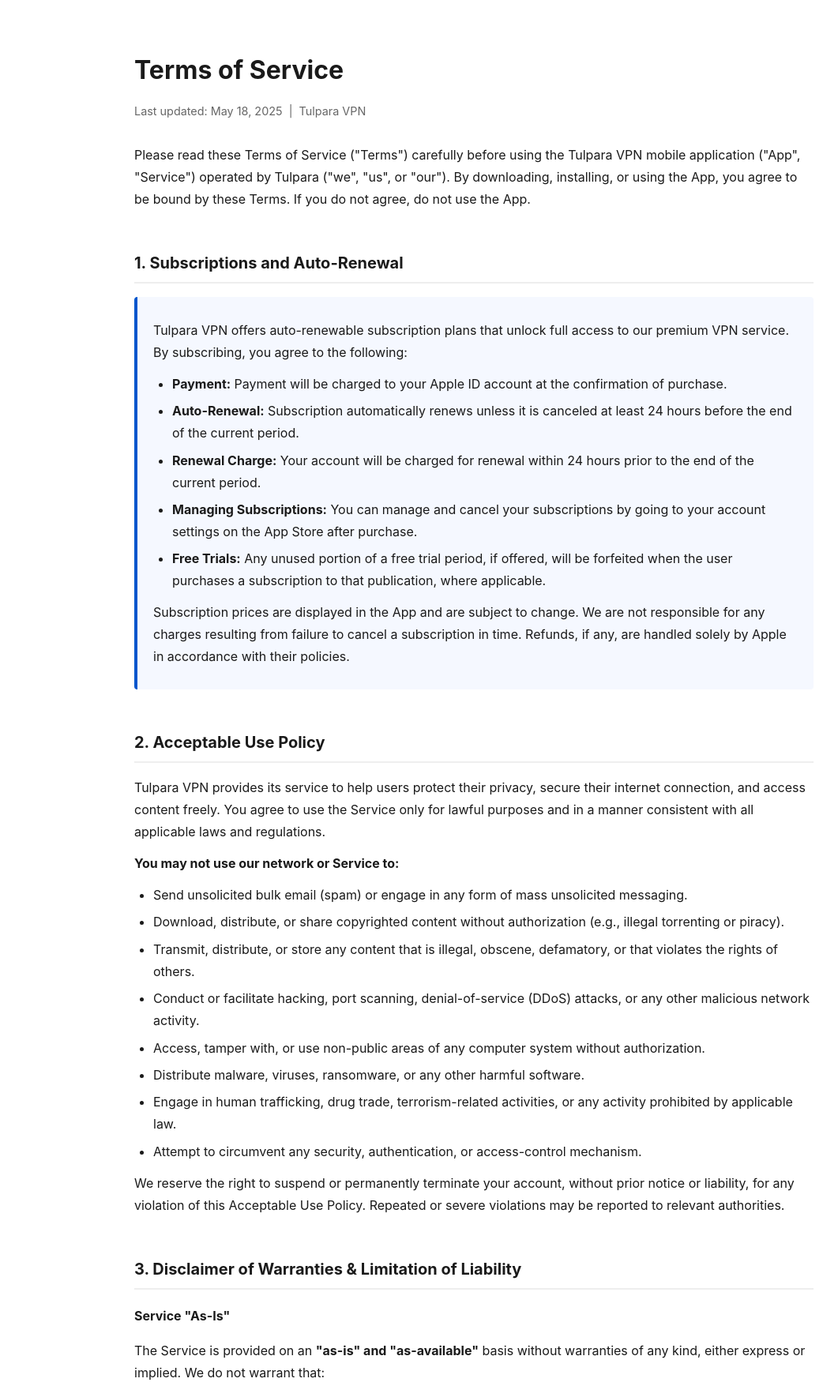
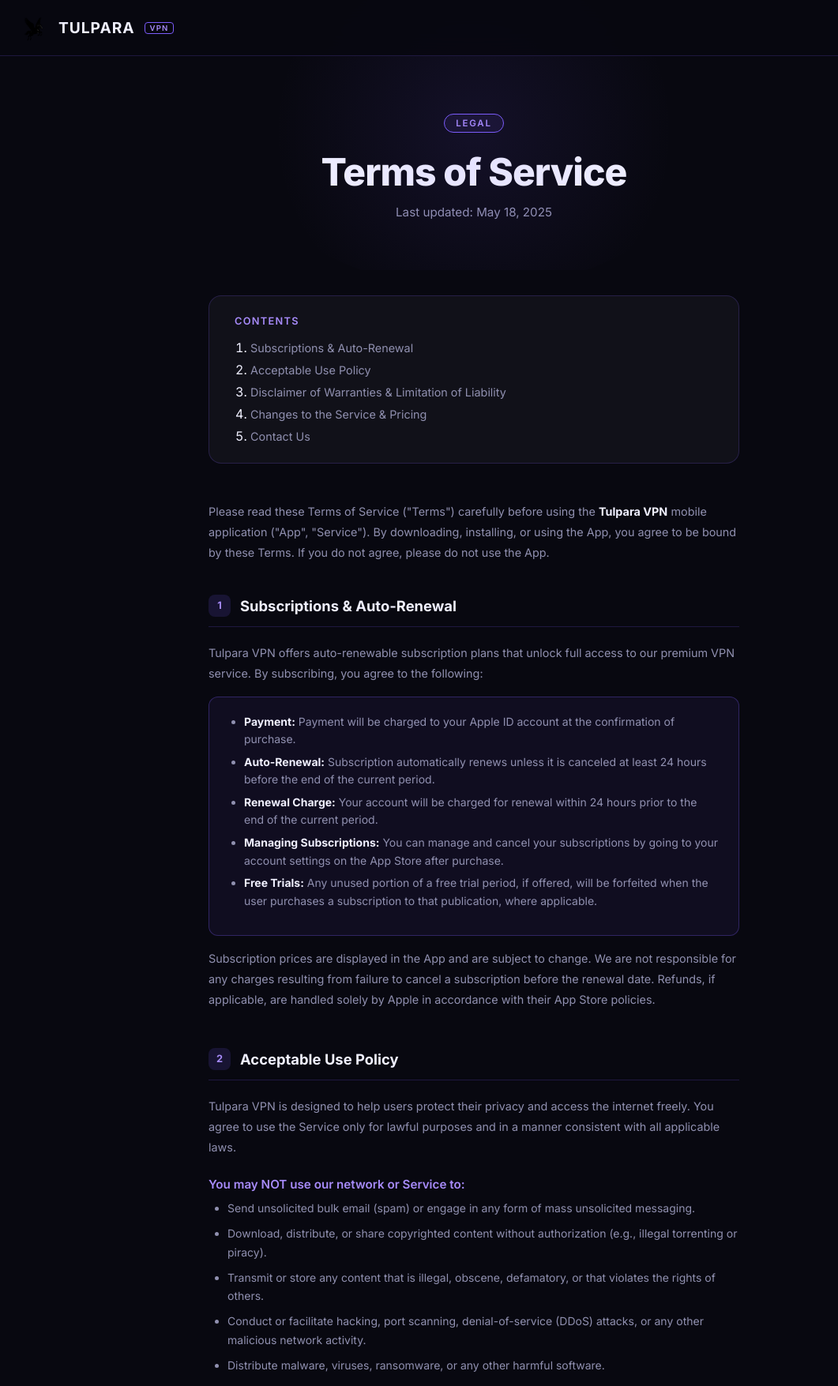
Before and after one commit to u-demiroz/tulparavpn, a plain HTML site: page terms-of-service.html in a window 1280 px wide. Shown: the top 1755 px of the page at 79% size, without its empty margins (40-1101 px from the left). Drawn offline with Linux system fonts and the light colour scheme.

Commit message:
Redesign Terms of Service — match site dark theme (Inter, purple accent, nav/footer)

```diff
--- a/terms-of-service.html
+++ b/terms-of-service.html
@@ -2,150 +2,349 @@
 <html lang="en">
 <head>
   <meta charset="UTF-8" />
-  <meta name="viewport" content="width=device-width, initial-scale=1.0"/>
-  <title>Terms of Service – Tulpara VPN</title>
+  <meta name="viewport" content="width=device-width, initial-scale=1.0" />
+  <title>Terms of Service — Tulpara VPN</title>
+  <meta name="description" content="Tulpara VPN Terms of Service — Read our usage terms, subscription rules, and policies." />
+  <link rel="icon" href="assets/logo.png" type="image/png" />
+  <link href="https://fonts.googleapis.com/css2?family=Inter:wght@300;400;500;600;700;800&display=swap" rel="stylesheet" />
   <style>
+    *, *::before, *::after { box-sizing: border-box; margin: 0; padding: 0; }
+
+    :root {
+      --bg: #080810;
+      --bg2: #0e0e1a;
+      --accent: #7c5cfc;
+      --accent2: #a78bfa;
+      --accent-glow: rgba(124, 92, 252, 0.3);
+      --text: #f0f0ff;
+      --text2: #9090b0;
+      --border: rgba(124, 92, 252, 0.2);
+      --card: rgba(255,255,255,0.04);
+    }
+
+    html { scroll-behavior: smooth; }
     body {
-      font-family: -apple-system, BlinkMacSystemFont, "Segoe UI", Roboto, Helvetica, Arial, sans-serif;
-      max-width: 860px;
+      font-family: 'Inter', sans-serif;
+      background: var(--bg);
+      color: var(--text);
+      min-height: 100vh;
+      overflow-x: hidden;
+    }
+
+    /* ── NAV ── */
+    nav {
+      position: fixed; top: 0; left: 0; right: 0; z-index: 100;
+      display: flex; align-items: center; justify-content: space-between;
+      padding: 1rem 5%;
+      background: rgba(8, 8, 16, 0.85);
+      backdrop-filter: blur(16px);
+      border-bottom: 1px solid var(--border);
+    }
+    .nav-logo {
+      display: flex; align-items: center; gap: 0.75rem; text-decoration: none;
+    }
+    .nav-logo img { width: 38px; height: 38px; object-fit: contain; }
+    .nav-logo span { font-size: 1.2rem; font-weight: 700; color: var(--text); letter-spacing: 0.05em; }
+    .nav-logo .vpn-badge {
+      font-size: 0.6rem; font-weight: 600; letter-spacing: 0.12em;
+      color: var(--accent2); border: 1px solid var(--accent);
+      padding: 1px 6px; border-radius: 4px; align-self: center;
+    }
+
+    /* ── PAGE HERO ── */
+    .page-hero {
+      padding: 9rem 5% 4rem;
+      text-align: center;
+      position: relative;
+      overflow: hidden;
+    }
+    .page-hero::before {
+      content: '';
+      position: absolute; top: -10%; left: 50%; transform: translateX(-50%);
+      width: 600px; height: 400px; border-radius: 50%;
+      background: radial-gradient(circle, rgba(124,92,252,0.1) 0%, transparent 70%);
+      pointer-events: none;
+    }
+    .page-badge {
+      display: inline-block;
+      font-size: 0.72rem; font-weight: 600; letter-spacing: 0.15em;
+      text-transform: uppercase; color: var(--accent2);
+      border: 1px solid var(--accent); padding: 4px 14px;
+      border-radius: 20px; margin-bottom: 1.25rem;
+      background: rgba(124, 92, 252, 0.08);
+    }
+    .page-hero h1 {
+      font-size: clamp(1.8rem, 4vw, 3rem);
+      font-weight: 800; letter-spacing: -0.02em;
+      margin-bottom: 0.75rem;
+    }
+    .page-hero p {
+      color: var(--text2); font-size: 0.95rem;
+      margin-top: 0.5rem;
+    }
+
+    /* ── CONTENT ── */
+    .content-wrap {
+      max-width: 800px;
       margin: 0 auto;
-      padding: 40px 24px 80px;
-      color: #1a1a1a;
-      line-height: 1.75;
-      background: #fff;
+      padding: 2rem 5% 6rem;
     }
-    h1 { font-size: 2rem; margin-bottom: 0.25em; }
-    h2 { font-size: 1.25rem; margin-top: 2.5em; border-bottom: 2px solid #eee; padding-bottom: 6px; }
-    p, ul, ol { margin: 0.75em 0; }
-    ul, ol { padding-left: 1.5em; }
-    li { margin-bottom: 0.4em; }
-    .updated { color: #666; font-size: 0.9rem; margin-bottom: 2em; }
-    a { color: #0055cc; }
+
+    .toc {
+      background: var(--card);
+      border: 1px solid var(--border);
+      border-radius: 16px;
+      padding: 1.5rem 2rem;
+      margin-bottom: 3rem;
+    }
+    .toc h2 {
+      font-size: 0.8rem; font-weight: 600; letter-spacing: 0.1em;
+      text-transform: uppercase; color: var(--accent2); margin-bottom: 1rem;
+    }
+    .toc ol {
+      padding-left: 1.25rem;
+      display: flex; flex-direction: column; gap: 0.5rem;
+    }
+    .toc a {
+      color: var(--text2); text-decoration: none; font-size: 0.9rem;
+      transition: color 0.2s;
+    }
+    .toc a:hover { color: var(--accent2); }
+
+    .section-block {
+      margin-bottom: 3rem;
+    }
+    .section-block h2 {
+      display: flex; align-items: center; gap: 0.75rem;
+      font-size: 1.15rem; font-weight: 700;
+      color: var(--text);
+      padding-bottom: 0.75rem;
+      border-bottom: 1px solid var(--border);
+      margin-bottom: 1.25rem;
+    }
+    .section-block h2 .sec-num {
+      display: inline-flex; align-items: center; justify-content: center;
+      width: 28px; height: 28px; border-radius: 8px;
+      background: rgba(124, 92, 252, 0.15);
+      color: var(--accent2); font-size: 0.8rem; font-weight: 700;
+      flex-shrink: 0;
+    }
+    .section-block h3 {
+      font-size: 0.95rem; font-weight: 600;
+      color: var(--accent2); margin: 1.5rem 0 0.6rem;
+    }
+    .section-block p {
+      font-size: 0.9rem; color: var(--text2);
+      line-height: 1.8; margin-bottom: 0.75rem;
+    }
+    .section-block ul, .section-block ol {
+      padding-left: 1.5rem;
+      display: flex; flex-direction: column; gap: 0.5rem;
+      margin-bottom: 0.75rem;
+    }
+    .section-block li {
+      font-size: 0.875rem; color: var(--text2); line-height: 1.7;
+    }
+    .section-block li strong { color: var(--text); }
+
     .highlight-box {
-      background: #f5f8ff;
-      border-left: 4px solid #0055cc;
-      padding: 16px 20px;
-      border-radius: 4px;
-      margin: 1em 0;
+      background: rgba(124, 92, 252, 0.07);
+      border: 1px solid rgba(124, 92, 252, 0.3);
+      border-radius: 12px;
+      padding: 1.25rem 1.5rem;
+      margin: 1rem 0;
     }
+    .highlight-box p {
+      margin-bottom: 0.5rem;
+      font-size: 0.875rem; color: var(--text2); line-height: 1.75;
+    }
+    .highlight-box ul {
+      padding-left: 1.25rem;
+      display: flex; flex-direction: column; gap: 0.4rem;
+    }
+    .highlight-box li {
+      font-size: 0.875rem; color: var(--text2); line-height: 1.6;
+    }
+    .highlight-box li strong { color: var(--text); }
+
+    .warning-box {
+      background: rgba(239, 68, 68, 0.06);
+      border: 1px solid rgba(239, 68, 68, 0.25);
+      border-radius: 12px;
+      padding: 1rem 1.5rem;
+      margin: 1rem 0;
+    }
+    .warning-box p {
+      font-size: 0.875rem; color: #fca5a5; line-height: 1.7; margin: 0;
+    }
+
+    .contact-card {
+      background: var(--card);
+      border: 1px solid var(--border);
+      border-radius: 16px;
+      padding: 1.75rem 2rem;
+      display: flex; align-items: center; gap: 1.25rem;
+      margin-top: 1rem;
+    }
+    .contact-icon {
+      width: 48px; height: 48px; border-radius: 12px;
+      background: rgba(124,92,252,0.15);
+      display: flex; align-items: center; justify-content: center;
+      font-size: 1.4rem; flex-shrink: 0;
+    }
+    .contact-card p { font-size: 0.875rem; color: var(--text2); margin: 0; line-height: 1.6; }
+    .contact-card a { color: var(--accent2); text-decoration: none; }
+    .contact-card a:hover { text-decoration: underline; }
+
+    /* ── FOOTER ── */
+    footer {
+      border-top: 1px solid var(--border);
+      padding: 2rem 5%; text-align: center;
+      color: var(--text2); font-size: 0.8rem;
+    }
+    footer a { color: var(--accent2); text-decoration: none; }
+    footer a:hover { text-decoration: underline; }
   </style>
 </head>
 <body>
 
+<!-- NAV -->
+<nav>
+  <a class="nav-logo" href="index.html">
+    <img src="assets/logo.png" alt="Tulpara" />
+    <span>TULPARA</span>
+    <span class="vpn-badge">VPN</span>
+  </a>
+</nav>
+
+<!-- PAGE HERO -->
+<div class="page-hero">
+  <div class="page-badge">Legal</div>
   <h1>Terms of Service</h1>
-  <p class="updated">Last updated: May 18, 2025 &nbsp;|&nbsp; Tulpara VPN</p>
+  <p>Last updated: May 18, 2025</p>
+</div>
 
-  <p>
-    Please read these Terms of Service ("Terms") carefully before using the Tulpara VPN mobile
-    application ("App", "Service") operated by Tulpara ("we", "us", or "our"). By downloading,
-    installing, or using the App, you agree to be bound by these Terms. If you do not agree,
-    do not use the App.
+<!-- CONTENT -->
+<div class="content-wrap">
+
+  <!-- TABLE OF CONTENTS -->
+  <div class="toc">
+    <h2>Contents</h2>
+    <ol>
+      <li><a href="#subscriptions">Subscriptions &amp; Auto-Renewal</a></li>
+      <li><a href="#acceptable-use">Acceptable Use Policy</a></li>
+      <li><a href="#liability">Disclaimer of Warranties &amp; Limitation of Liability</a></li>
+      <li><a href="#changes">Changes to the Service &amp; Pricing</a></li>
+      <li><a href="#contact">Contact Us</a></li>
+    </ol>
+  </div>
+
+  <p style="font-size:0.9rem; color:var(--text2); line-height:1.8; margin-bottom:2.5rem;">
+    Please read these Terms of Service ("Terms") carefully before using the <strong style="color:var(--text)">Tulpara VPN</strong>
+    mobile application ("App", "Service"). By downloading, installing, or using the App, you agree to be bound by these Terms.
+    If you do not agree, please do not use the App.
   </p>
 
-  <!-- ═══════════════════════════════════════════════════════════════ -->
-  <h2>1. Subscriptions and Auto-Renewal</h2>
-
+  <!-- 1. SUBSCRIPTIONS -->
+  <div class="section-block" id="subscriptions">
+    <h2><span class="sec-num">1</span> Subscriptions &amp; Auto-Renewal</h2>
+    <p>
+      Tulpara VPN offers auto-renewable subscription plans that unlock full access to our premium VPN service.
+      By subscribing, you agree to the following:
+    </p>
     <div class="highlight-box">
-    <p>
-      Tulpara VPN offers auto-renewable subscription plans that unlock full access to our
-      premium VPN service. By subscribing, you agree to the following:
-    </p>
       <ul>
         <li>
-        <strong>Payment:</strong> Payment will be charged to your Apple ID account at the
-        confirmation of purchase.
+          <strong>Payment:</strong> Payment will be charged to your Apple ID account at the confirmation of purchase.
         </li>
         <li>
-        <strong>Auto-Renewal:</strong> Subscription automatically renews unless it is canceled
-        at least 24 hours before the end of the current period.
+          <strong>Auto-Renewal:</strong> Subscription automatically renews unless it is canceled at least 24 hours
+          before the end of the current period.
         </li>
         <li>
-        <strong>Renewal Charge:</strong> Your account will be charged for renewal within
-        24 hours prior to the end of the current period.
+          <strong>Renewal Charge:</strong> Your account will be charged for renewal within 24 hours prior to the
+          end of the current period.
         </li>
         <li>
-        <strong>Managing Subscriptions:</strong> You can manage and cancel your subscriptions
-        by going to your account settings on the App Store after purchase.
+          <strong>Managing Subscriptions:</strong> You can manage and cancel your subscriptions by going to your
+          account settings on the App Store after purchase.
         </li>
         <li>
-        <strong>Free Trials:</strong> Any unused portion of a free trial period, if offered,
-        will be forfeited when the user purchases a subscription to that publication,
-        where applicable.
+          <strong>Free Trials:</strong> Any unused portion of a free trial period, if offered, will be forfeited
+          when the user purchases a subscription to that publication, where applicable.
         </li>
       </ul>
+    </div>
     <p>
-      Subscription prices are displayed in the App and are subject to change. We are not
-      responsible for any charges resulting from failure to cancel a subscription in time.
-      Refunds, if any, are handled solely by Apple in accordance with their policies.
+      Subscription prices are displayed in the App and are subject to change. We are not responsible for any
+      charges resulting from failure to cancel a subscription before the renewal date. Refunds, if applicable,
+      are handled solely by Apple in accordance with their App Store policies.
     </p>
   </div>
 
-  <!-- ═══════════════════════════════════════════════════════════════ -->
-  <h2>2. Acceptable Use Policy</h2>
-
+  <!-- 2. ACCEPTABLE USE -->
+  <div class="section-block" id="acceptable-use">
+    <h2><span class="sec-num">2</span> Acceptable Use Policy</h2>
     <p>
-    Tulpara VPN provides its service to help users protect their privacy, secure their
-    internet connection, and access content freely. You agree to use the Service only for
-    lawful purposes and in a manner consistent with all applicable laws and regulations.
+      Tulpara VPN is designed to help users protect their privacy and access the internet freely.
+      You agree to use the Service only for lawful purposes and in a manner consistent with all applicable laws.
     </p>
-
-  <p><strong>You may not use our network or Service to:</strong></p>
+    <h3>You may NOT use our network or Service to:</h3>
     <ul>
       <li>Send unsolicited bulk email (spam) or engage in any form of mass unsolicited messaging.</li>
       <li>Download, distribute, or share copyrighted content without authorization (e.g., illegal torrenting or piracy).</li>
-    <li>Transmit, distribute, or store any content that is illegal, obscene, defamatory, or that violates the rights of others.</li>
+      <li>Transmit or store any content that is illegal, obscene, defamatory, or that violates the rights of others.</li>
       <li>Conduct or facilitate hacking, port scanning, denial-of-service (DDoS) attacks, or any other malicious network activity.</li>
-    <li>Access, tamper with, or use non-public areas of any computer system without authorization.</li>
       <li>Distribute malware, viruses, ransomware, or any other harmful software.</li>
       <li>Engage in human trafficking, drug trade, terrorism-related activities, or any activity prohibited by applicable law.</li>
-    <li>Attempt to circumvent any security, authentication, or access-control mechanism.</li>
+      <li>Attempt to circumvent any security, authentication, or access-control mechanism of any system.</li>
+    </ul>
+    <div class="warning-box">
+      <p>
+        ⚠️ We reserve the right to suspend or permanently terminate your account, without prior notice or liability,
+        for any violation of this Acceptable Use Policy. Repeated or severe violations may be reported to relevant authorities.
+      </p>
+    </div>
+  </div>
+
+  <!-- 3. LIABILITY -->
+  <div class="section-block" id="liability">
+    <h2><span class="sec-num">3</span> Disclaimer of Warranties &amp; Limitation of Liability</h2>
+
+    <h3>Service "As-Is"</h3>
+    <p>
+      The Service is provided on an <strong>"as-is" and "as-available"</strong> basis without warranties of any kind,
+      either express or implied. We do not warrant that:
+    </p>
+    <ul>
+      <li>The Service will be uninterrupted or error-free at all times.</li>
+      <li>Servers will be available 100% of the time — scheduled or emergency maintenance may temporarily affect connectivity.</li>
+      <li>Connection speeds will meet any specific threshold, as performance may vary based on your location, device, and network.</li>
     </ul>
 
+    <h3>User Responsibility</h3>
     <p>
-    We reserve the right to suspend or permanently terminate your account, without prior
-    notice or liability, for any violation of this Acceptable Use Policy. Repeated or
-    severe violations may be reported to relevant authorities.
+      You are solely responsible for all activities conducted through your use of the Service.
+      <strong>Tulpara VPN shall not be held liable</strong> for any files you download, websites you visit, actions you take,
+      or content you access while connected to the Service. By using Tulpara VPN, you acknowledge that you bear full and
+      exclusive responsibility for your online activities.
     </p>
 
-  <!-- ═══════════════════════════════════════════════════════════════ -->
-  <h2>3. Disclaimer of Warranties &amp; Limitation of Liability</h2>
+    <h3>Limitation of Liability</h3>
+    <p>
+      To the maximum extent permitted by applicable law, Tulpara and its affiliates, officers, employees, and agents
+      shall not be liable for any indirect, incidental, special, consequential, or punitive damages — including but not
+      limited to loss of data, loss of profits, or business interruption — arising from your use of or inability to use
+      the Service, even if we have been advised of the possibility of such damages.
+    </p>
+  </div>
 
-  <h3 style="font-size:1rem; margin-top:1.2em;">Service "As-Is"</h3>
+  <!-- 4. CHANGES -->
+  <div class="section-block" id="changes">
+    <h2><span class="sec-num">4</span> Changes to the Service &amp; Pricing</h2>
     <p>
-    The Service is provided on an <strong>"as-is" and "as-available"</strong> basis without
-    warranties of any kind, either express or implied. We do not warrant that:
-  </p>
-  <ul>
-    <li>The Service will be uninterrupted, error-free, or completely secure at all times.</li>
-    <li>Servers will be available 100% of the time; scheduled or emergency maintenance may temporarily affect connectivity.</li>
-    <li>Connection speeds will meet any specific threshold, as performance may vary based on your location, device, and network conditions.</li>
-  </ul>
-
-  <h3 style="font-size:1rem; margin-top:1.2em;">User Responsibility</h3>
-  <p>
-    You are solely responsible for all activities conducted through your use of the Service.
-    <strong>Tulpara VPN shall not be held liable</strong> for any files you download, websites
-    you visit, actions you take, or content you access while using the Service. By using
-    Tulpara VPN, you acknowledge that you bear full and exclusive responsibility for your
-    online activities.
-  </p>
-
-  <h3 style="font-size:1rem; margin-top:1.2em;">Limitation of Liability</h3>
-  <p>
-    To the maximum extent permitted by applicable law, Tulpara and its affiliates, officers,
-    employees, and agents shall not be liable for any indirect, incidental, special,
-    consequential, or punitive damages — including but not limited to loss of data, loss of
-    profits, or business interruption — arising from your use of or inability to use the
-    Service, even if we have been advised of the possibility of such damages.
-  </p>
-
-  <!-- ═══════════════════════════════════════════════════════════════ -->
-  <h2>4. Changes to the Service &amp; Pricing</h2>
-
-  <p>
-    We reserve the right, at our sole discretion, to modify, suspend, or discontinue any
-    part of the Service at any time, with or without prior notice. This includes, but is
-    not limited to:
+      We reserve the right, at our sole discretion, to modify, suspend, or discontinue any part of the Service
+      at any time, with or without prior notice. This includes, but is not limited to:
     </p>
     <ul>
       <li>Changing subscription prices or available plans.</li>
@@ -153,35 +352,36 @@
       <li>Updating these Terms of Service.</li>
     </ul>
     <p>
-    Price changes will take effect at the start of your next billing period. We will make
-    reasonable efforts to notify you of significant changes via the App or the email address
-    associated with your account. Your continued use of the Service after any such change
-    constitutes your acceptance of the new Terms.
+      Price changes will take effect at the start of your next billing period. We will make reasonable efforts to
+      notify you of significant changes via the App or the email address associated with your account. Your continued
+      use of the Service after any such change constitutes your acceptance of the updated Terms.
     </p>
+  </div>
+
+  <!-- 5. CONTACT -->
+  <div class="section-block" id="contact">
+    <h2><span class="sec-num">5</span> Contact Us</h2>
     <p>
-    We also reserve the right to amend these Terms at any time. The "Last updated" date at
-    the top of this page indicates when the most recent changes were made. It is your
-    responsibility to review these Terms periodically.
+      If you have any questions, concerns, or requests regarding these Terms of Service, feel free to reach out:
     </p>
+    <div class="contact-card">
+      <div class="contact-icon">✉️</div>
+      <div>
+        <p><strong style="color:var(--text)">Tulpara VPN Support</strong></p>
+        <p><a href="mailto:hello@tulpara.com">hello@tulpara.com</a></p>
+      </div>
+    </div>
+  </div>
 
-  <!-- ═══════════════════════════════════════════════════════════════ -->
-  <h2>5. Governing Law</h2>
-  <p>
-    These Terms shall be governed by and construed in accordance with applicable laws,
-    without regard to conflict of law provisions. Any disputes arising under these Terms
-    shall be subject to the exclusive jurisdiction of the competent courts.
-  </p>
+</div>
 
-  <!-- ═══════════════════════════════════════════════════════════════ -->
-  <h2>6. Contact Us</h2>
-  <p>
-    If you have any questions, concerns, or requests regarding these Terms of Service,
-    please do not hesitate to reach out:
-  </p>
-  <p>
-    <strong>Tulpara VPN Support</strong><br/>
-    📧 <a href="mailto:hello@tulpara.com">hello@tulpara.com</a>
-  </p>
+<!-- FOOTER -->
+<footer>
+  <p>© 2024 Tulpara VPN. All rights reserved.
+  &nbsp;·&nbsp; <a href="privacy-policy.html">Privacy Policy</a>
+  &nbsp;·&nbsp; <a href="terms-of-service.html">Terms of Service</a>
+  &nbsp;·&nbsp; <a href="support.html">Support</a></p>
+</footer>
 
 </body>
 </html>
```
Lines whose indentation alone changed are shown as unchanged.
